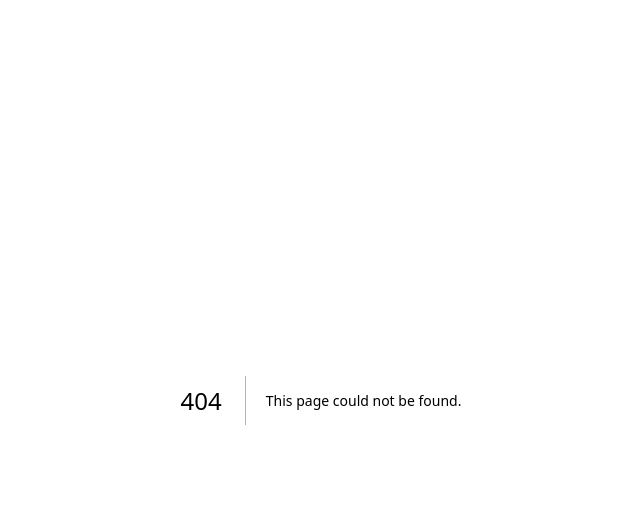
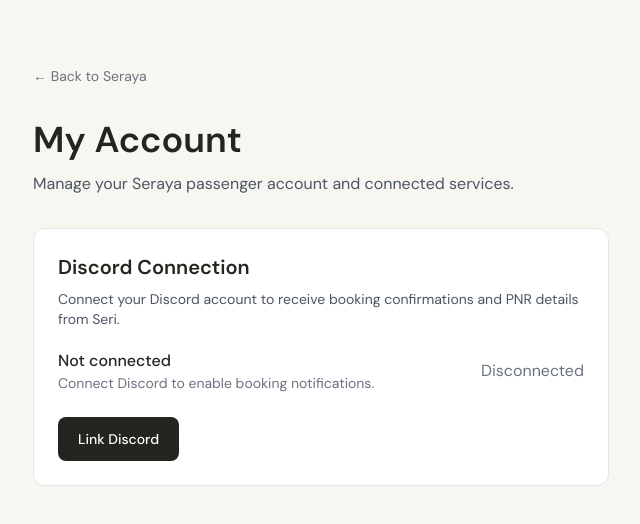
Before and after one commit to ItsTheImxn/seraya-airways, a Next.js app: page /account in a window 1280 px wide. Before the commit this address had no page. Shown: the top 524 px of the page, without its empty margins (319-959 px from the left). Built offline with nearby package versions, Linux system fonts and the light colour scheme; no server answers; a web font is replaced by a local one.

Commit message:
Create page.tsx

```diff
--- /dev/null
+++ b/src/app/account/page.tsx
@@ -0,0 +1,113 @@
+
+import { createHmac, timingSafeEqual } from "crypto";
+import { cookies } from "next/headers";
+import Link from "next/link";
+
+export const dynamic = "force-dynamic";
+
+function isValidDiscordCookie(value: string, secret: string) {
+  const separator = value.lastIndexOf(".");
+
+  if (separator === -1) return false;
+
+  const discordId = value.slice(0, separator);
+  const signature = value.slice(separator + 1);
+
+  if (!/^\d+$/.test(discordId)) return false;
+
+  const expected = createHmac("sha256", secret)
+    .update(discordId)
+    .digest("hex");
+
+  const actualBuffer = Buffer.from(signature, "hex");
+  const expectedBuffer = Buffer.from(expected, "hex");
+
+  return (
+    actualBuffer.length === expectedBuffer.length &&
+    timingSafeEqual(actualBuffer, expectedBuffer)
+  );
+}
+
+export default async function AccountPage({
+  searchParams,
+}: {
+  searchParams: Promise<{ discord?: string }>;
+}) {
+  const params = await searchParams;
+  const cookieStore = await cookies();
+
+  const discordCookie = cookieStore.get("seraya_discord")?.value;
+  const secret = process.env.DISCORD_CLIENT_SECRET;
+
+  const linked =
+    !!discordCookie &&
+    !!secret &&
+    isValidDiscordCookie(discordCookie, secret);
+
+  return (
+    <main className="min-h-screen bg-[#f8f6f0] px-6 py-16 text-[#25251f]">
+      <div className="mx-auto max-w-xl">
+        <Link href="/" className="text-sm text-gray-500">
+          ← Back to Seraya
+        </Link>
+
+        <h1 className="mt-8 text-4xl font-semibold">
+          My Account
+        </h1>
+
+        <p className="mt-3 text-gray-600">
+          Manage your Seraya passenger account and connected services.
+        </p>
+
+        {params.discord === "success" && (
+          <p className="mt-6 rounded-lg bg-green-100 p-4 text-green-800">
+            Your Discord account has been successfully linked.
+          </p>
+        )}
+
+        {params.discord === "error" && (
+          <p className="mt-6 rounded-lg bg-red-100 p-4 text-red-800">
+            Discord linking failed. Please try again.
+          </p>
+        )}
+
+        <section className="mt-8 rounded-xl border border-gray-200 bg-white p-6">
+          <h2 className="text-xl font-semibold">
+            Discord Connection
+          </h2>
+
+          <p className="mt-2 text-sm text-gray-600">
+            Connect your Discord account to receive booking
+            confirmations and PNR details from Seri.
+          </p>
+
+          <div className="mt-5 flex items-center justify-between gap-4">
+            <div>
+              <p className="font-medium">
+                {linked ? "Discord connected" : "Not connected"}
+              </p>
+              <p className="text-sm text-gray-500">
+                {linked
+                  ? "Your Discord identity is linked in this browser."
+                  : "Connect Discord to enable booking notifications."}
+              </p>
+            </div>
+
+            <span className={linked ? "text-green-700" : "text-gray-500"}>
+              {linked ? "Connected" : "Disconnected"}
+            </span>
+          </div>
+
+          {!linked && (
+            <a
+              href="/api/auth/discord"
+              className="mt-6 inline-block rounded-lg bg-[#25251f] px-5 py-3 text-sm font-medium text-white"
+            >
+              Link Discord
+            </a>
+          )}
+        </section>
+      </div>
+    </main>
+  );
+}
```
